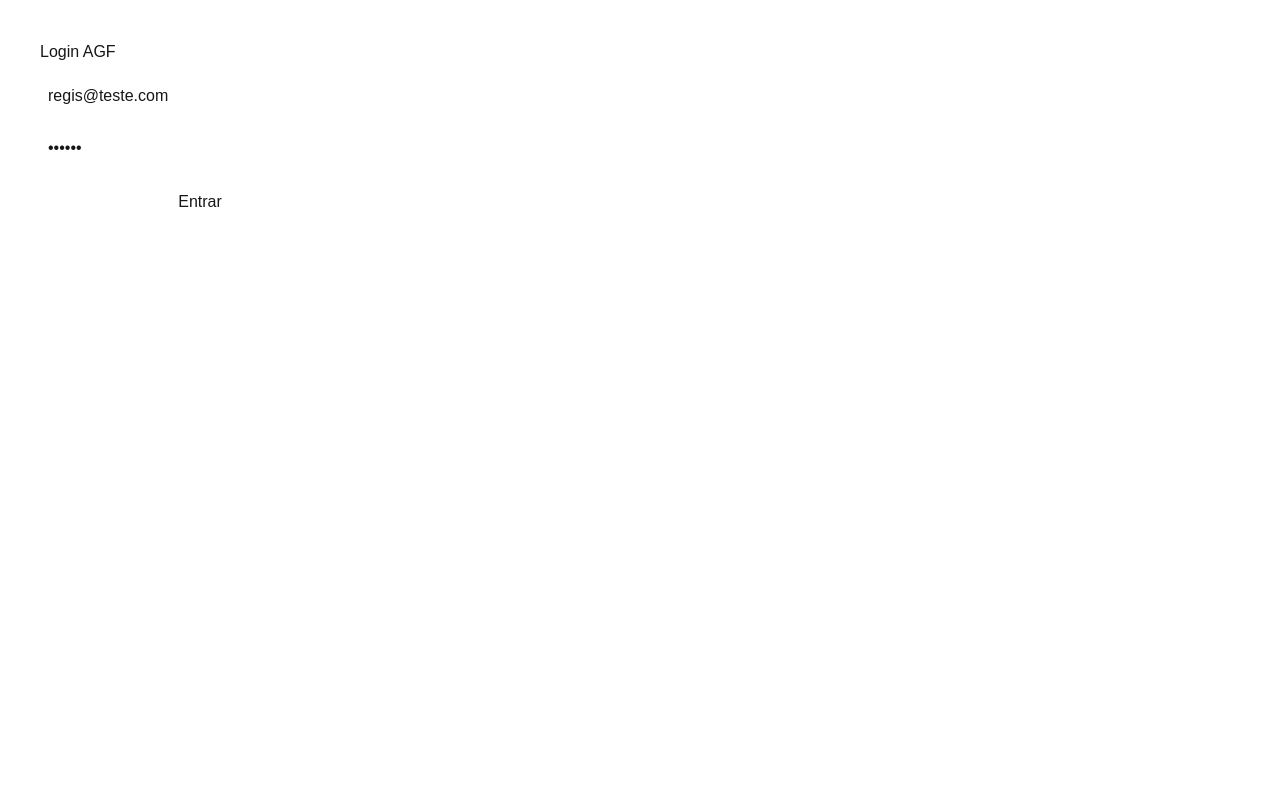
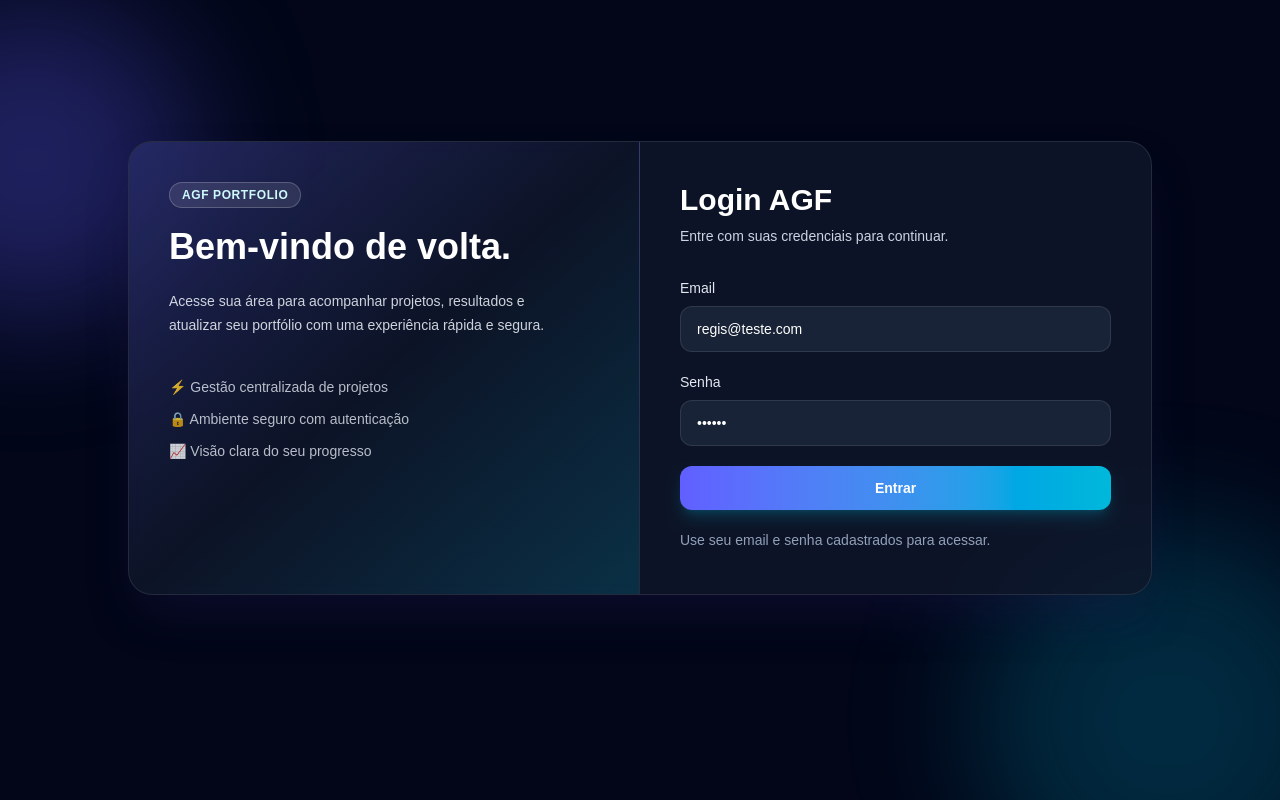
Before and after one commit to regis-bcode/agf, a Next.js app: page /login in a window 1280 px wide. Built offline with nearby package versions, Linux system fonts and the light colour scheme; no server answers.

Commit message:
Melhora visual da tela de login

```diff
--- a/app/login/page.tsx
+++ b/app/login/page.tsx
@@ -14,7 +14,6 @@ export default function LoginPage() {
   const [loading, setLoading] = useState(false);
 
   async function handleLogin() {
-    console.log("BOTÃO CLICADO");
     setLoading(true);
     setMessage("");
 
@@ -24,48 +23,92 @@ export default function LoginPage() {
     });
 
     if (error) {
-      console.log("ERRO:", error.message);
       setMessage(error.message);
       setLoading(false);
       return;
     }
 
-    console.log("LOGIN OK");
     router.push("/app/dashboard");
   }
 
   return (
-    <div style={{ padding: 40, display: "grid", gap: 12, maxWidth: 400 }}>
-      <h1>Login AGF</h1>
+    <main className="relative min-h-screen overflow-hidden bg-slate-950 px-6 py-12 text-slate-100">
+      <div className="pointer-events-none absolute -left-32 top-0 h-80 w-80 rounded-full bg-indigo-500/30 blur-3xl" />
+      <div className="pointer-events-none absolute -bottom-28 -right-20 h-96 w-96 rounded-full bg-cyan-500/20 blur-3xl" />
 
+      <div className="relative mx-auto flex min-h-[80vh] w-full max-w-5xl items-center justify-center">
+        <section className="grid w-full overflow-hidden rounded-3xl border border-white/10 bg-slate-900/80 shadow-2xl shadow-indigo-950/40 backdrop-blur md:grid-cols-2">
+          <div className="hidden border-r border-white/10 bg-gradient-to-br from-indigo-500/25 via-transparent to-cyan-400/15 p-10 md:block">
+            <p className="mb-4 inline-flex rounded-full border border-white/20 bg-white/10 px-3 py-1 text-xs font-semibold uppercase tracking-wider text-cyan-100">
+              AGF Portfolio
+            </p>
+            <h1 className="text-4xl font-black leading-tight text-white">
+              Bem-vindo de volta.
+            </h1>
+            <p className="mt-5 max-w-sm text-sm leading-6 text-slate-200/90">
+              Acesse sua área para acompanhar projetos, resultados e atualizar
+              seu portfólio com uma experiência rápida e segura.
+            </p>
+            <div className="mt-10 space-y-3 text-sm text-slate-200/80">
+              <p>⚡ Gestão centralizada de projetos</p>
+              <p>🔒 Ambiente seguro com autenticação</p>
+              <p>📈 Visão clara do seu progresso</p>
+            </div>
+          </div>
+
+          <div className="p-6 sm:p-10">
+            <h2 className="text-3xl font-bold text-white">Login AGF</h2>
+            <p className="mt-2 text-sm text-slate-300">
+              Entre com suas credenciais para continuar.
+            </p>
+
+            <form
+              className="mt-8 space-y-5"
+              onSubmit={(event) => {
+                event.preventDefault();
+                void handleLogin();
+              }}
+            >
+              <label className="block text-sm">
+                <span className="mb-2 block font-medium text-slate-200">Email</span>
                 <input
                   value={email}
                   onChange={(e) => setEmail(e.target.value)}
-        placeholder="Email"
-        style={{ padding: 8 }}
+                  placeholder="seu@email.com"
+                  className="w-full rounded-xl border border-white/10 bg-slate-800/80 px-4 py-3 text-sm text-white outline-none transition focus:border-cyan-400/80 focus:ring-2 focus:ring-cyan-400/30"
                 />
+              </label>
 
+              <label className="block text-sm">
+                <span className="mb-2 block font-medium text-slate-200">Senha</span>
                 <input
                   value={password}
                   type="password"
                   onChange={(e) => setPassword(e.target.value)}
-        placeholder="Senha"
-        style={{ padding: 8 }}
+                  placeholder="Digite sua senha"
+                  className="w-full rounded-xl border border-white/10 bg-slate-800/80 px-4 py-3 text-sm text-white outline-none transition focus:border-cyan-400/80 focus:ring-2 focus:ring-cyan-400/30"
                 />
+              </label>
 
               <button
-        type="button"
-        onClick={handleLogin}
+                type="submit"
                 disabled={loading}
-        style={{
-          padding: 10,
-          cursor: loading ? "not-allowed" : "pointer",
-        }}
+                className="w-full rounded-xl bg-gradient-to-r from-indigo-500 to-cyan-500 px-4 py-3 text-sm font-semibold text-white shadow-lg shadow-cyan-500/20 transition hover:brightness-110 focus:ring-2 focus:ring-cyan-400/50 disabled:cursor-not-allowed disabled:opacity-60"
               >
                 {loading ? "Entrando..." : "Entrar"}
               </button>
 
-      <p>{message}</p>
+              <p
+                className={`min-h-6 text-sm ${
+                  message ? "text-rose-300" : "text-slate-400"
+                }`}
+              >
+                {message || "Use seu email e senha cadastrados para acessar."}
+              </p>
+            </form>
           </div>
+        </section>
+      </div>
+    </main>
   );
 }
```
Lines whose indentation alone changed are shown as unchanged.
